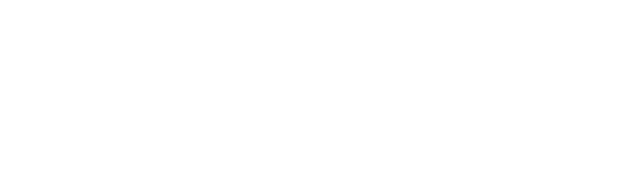
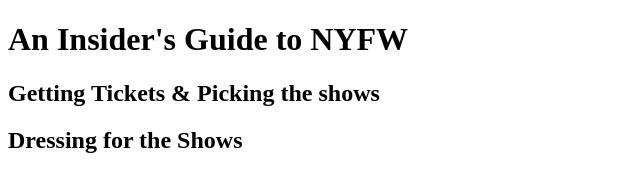
Before and after one commit to Sreyeesh/fashion-blog, a plain HTML site: page index.html in a window 1280 px wide. Shown: the whole page, without its empty margins (0-640 px from the left). Drawn offline with Linux system fonts and the light colour scheme.

Commit message:
Task 4 : add h1 and h2 headings

```diff
--- a/index.html
+++ b/index.html
@@ -8,7 +8,9 @@
 </head>
 
 <body>
-
+  <h1>An Insider's Guide to NYFW</h1>
+  <h2>Getting Tickets &amp; Picking the shows</h2>
+  <h2>Dressing for the Shows</h2>
 </body>
 
 </html>
```
